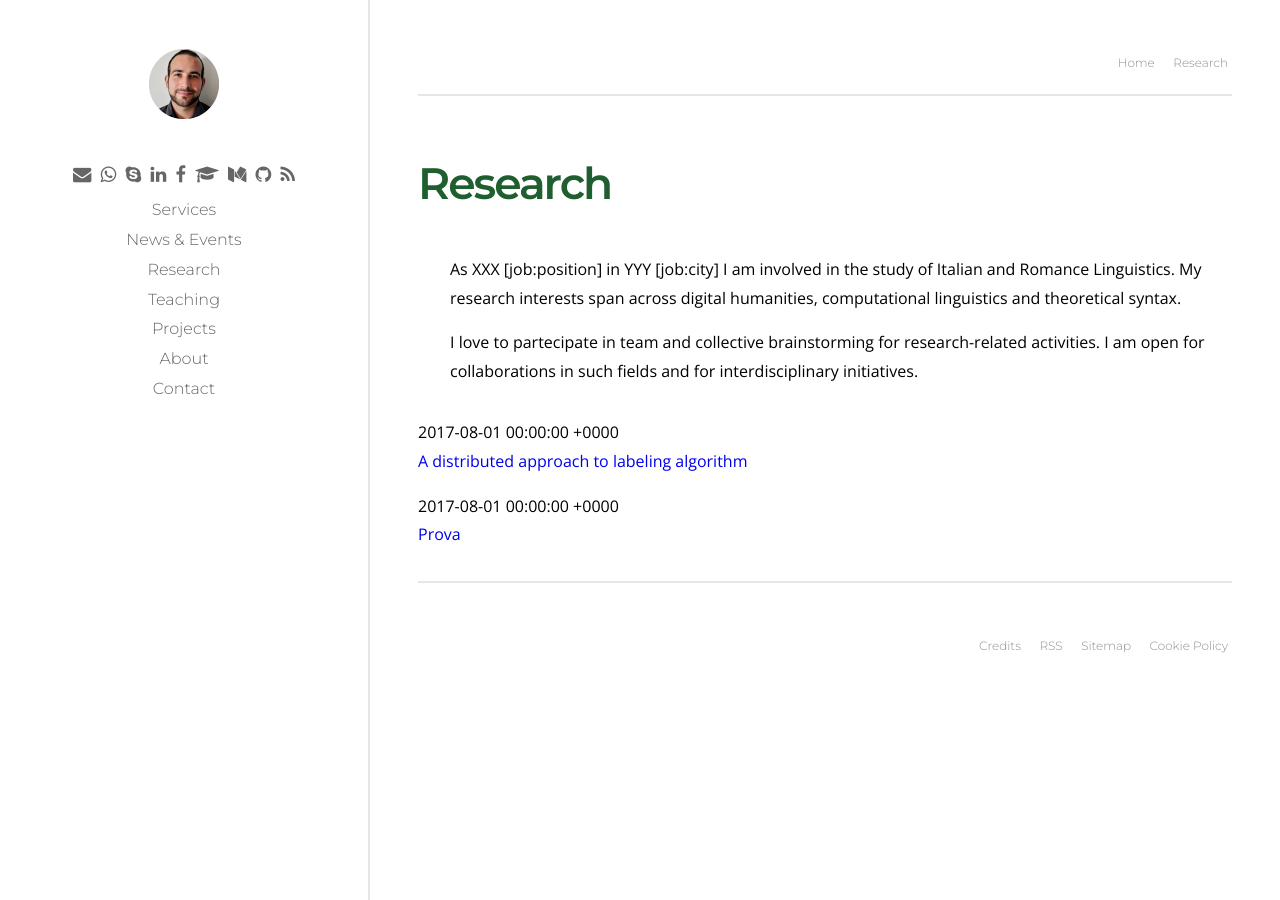
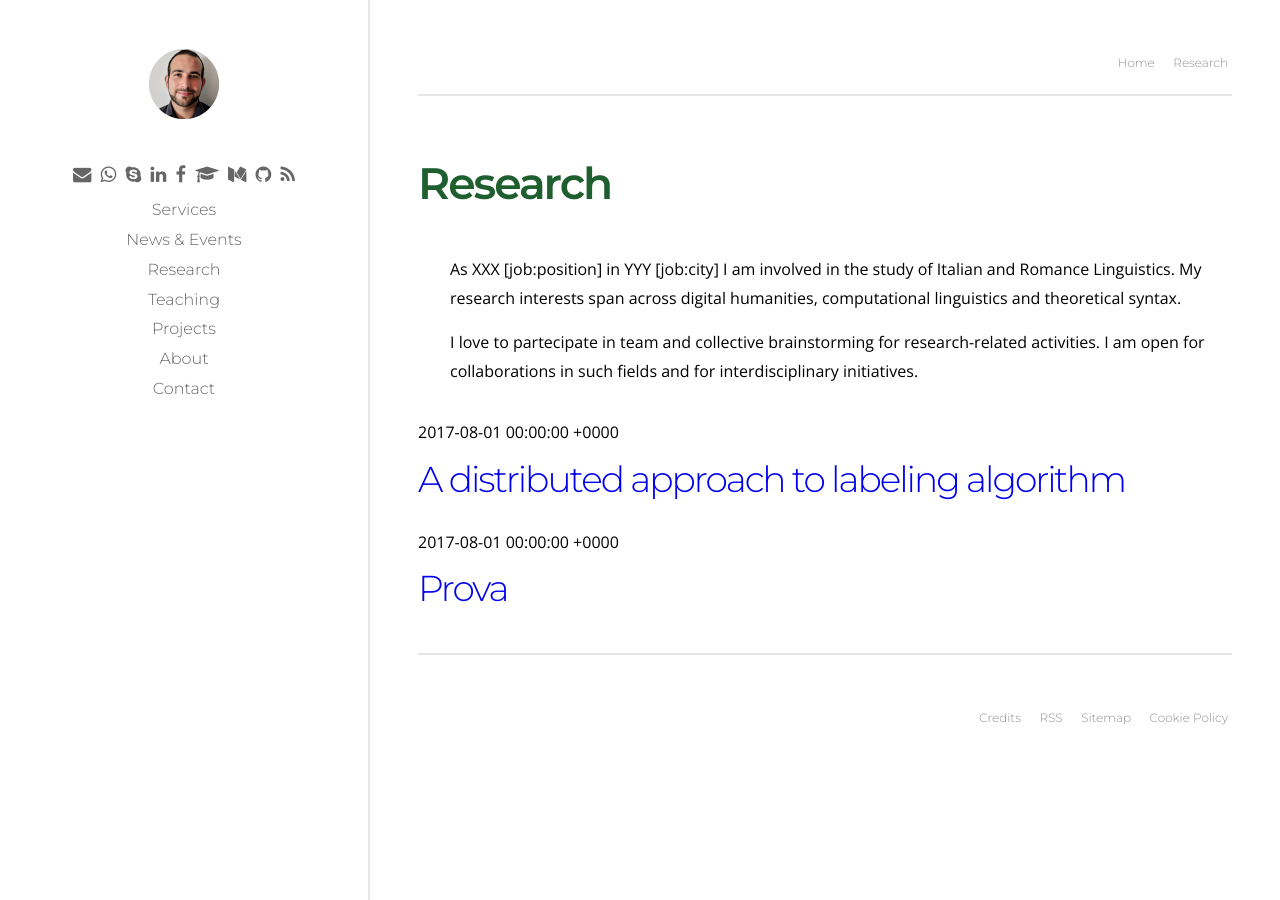
Before and after one commit to p-marco/p-marco.github.io, a Jekyll site: the page built from research.md, in a window 1280 px wide. Built offline with Jekyll 4.4.1, drawn with Linux system fonts in a browser that asks for light colours; our own code applies the rules of GitHub Pages for plain Markdown files.

Commit message:
default layout test

```diff
--- a/_includes/collection.html
+++ b/_includes/collection.html
@@ -6,7 +6,7 @@
 <li>
 <p> {{ item.date }}</p>
 <a href="{{ item.url }}">
-        <h3>{{ item.title }}</h3>
+        <h3 class="t-heading">{{ item.title }}</h3>
 </a>
 
 </li>
--- a/assets/css/styles.scss
+++ b/assets/css/styles.scss
@@ -229,8 +229,22 @@ h1.hero{
 	font-size: 4*$unit-grid;
 }
 
-h1 {font-size: 2.75*$unit-grid; letter-spacing: -2px}
-
+h1 {
+	font-size: 2.75*$unit-grid;
+	letter-spacing: -2px
+}
+h2 {
+	font-size: 2.5*$unit-grid;
+	letter-spacing: -2px
+}
+h3 {
+	font-size: 2.25*$unit-grid;
+	letter-spacing: -2px
+}
+h4 {
+	font-size: 2*$unit-grid;
+	letter-spacing: -2px
+}
 p.hero{
 	font-size: 1.5*$unit-grid;
 	line-height:3
```
